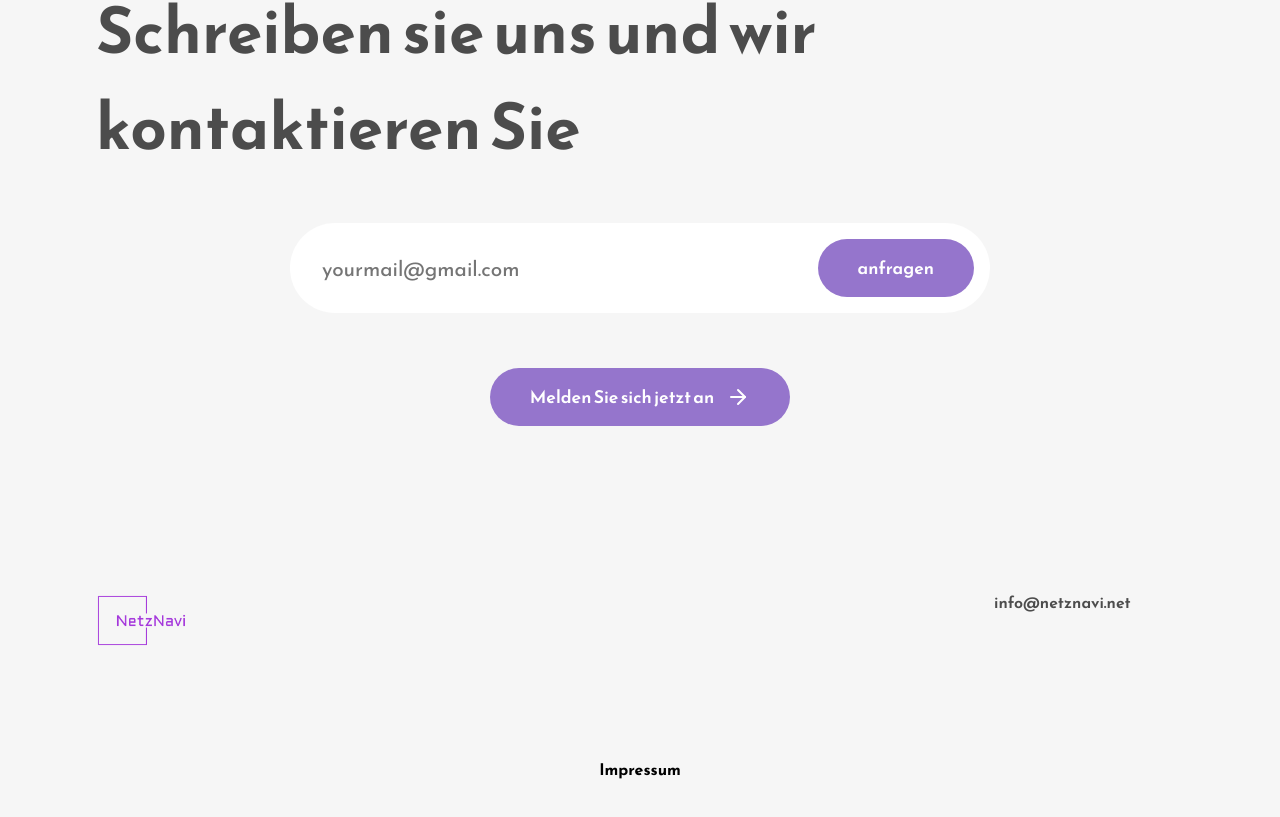
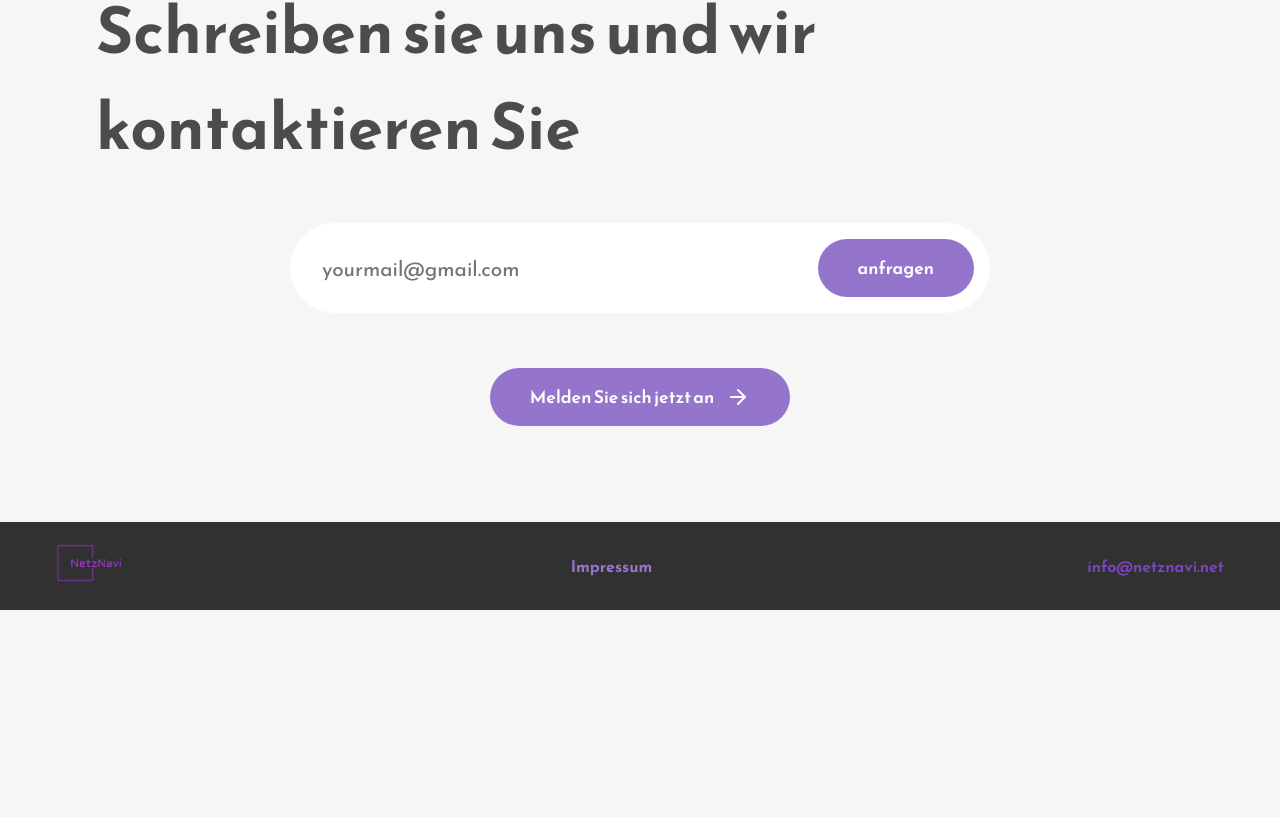
Before and after one commit to YuvrajShekhar/NetzNavi-Landing-Page, a React (Create React App) app: page / in a window 1280 px wide. Shown: the part 5741-6558 px from the top of the page. After the commit the page ends 6351 px from the top, so only its background shows below. Built offline with nearby package versions, Linux system fonts and the light colour scheme.

Commit message:
changed footer styling. made it darker and aligned elements in a single line

```diff
--- a/src/App.css
+++ b/src/App.css
@@ -230,9 +230,21 @@ nav {
   padding: 0.5rem 1rem;
 }
 .footer-wrapper {
-  margin: 6rem 0rem;
   display: flex;
-  margin-top: 10rem;
+  justify-content: space-between;
+  align-items: center;
+  max-width: 1200px;
+  margin: 0 auto;
+  padding: 0 1rem;
+}
+
+.footer-container {
+  background-color: #313131; /* Dark background */
+  padding: 1rem 0;
+  color: #7C45C3; /* White text for contrast */
+}
+.footer-logo-container img {
+  height: 50px; /* Adjust logo size */
 }
 .footer-logo-container {
   max-width: 110px;
@@ -254,14 +266,15 @@ nav {
   justify-content: flex-end;
 }
 .footer-section-columns {
-  display: flex;
+  /* display: flex;
   flex-direction: column;
-  min-width: 190px;
+  min-width: 190px; */
+  font-size: 1rem;
 }
 .footer-section-columns span {
   margin: 0.25rem 0rem;
   font-weight: 600;
-  color: #4c4c4c;
+  color: #7C45C3;
   cursor: pointer;
 }
 .testimonial-section-bottom {
@@ -444,6 +457,14 @@ nav {
   }
   .footer-wrapper {
     flex-direction: column;
+    align-items: center;
+    text-align: center;
+
+  }
+  .footer-logo-container,
+  .footer-section-columns,
+  .footer-impressum {
+    margin-bottom: 0.5rem;
   }
   .footer-section-two {
     flex-direction: column;
@@ -546,18 +567,18 @@ nav {
 .footer-impressum {
   margin-top: 1rem; /* Add space between footer content and Impressum link */
   text-align: center; /* Center the link */
-  width: 100%;
-  margin-bottom: 3rem;
+  margin-bottom: 1rem;
 }
 
 .footer-impressum a {
-  color: #000;
+  color: #9575CC;
   text-decoration: none;
   font-weight: bold;
 }
 
 .footer-impressum a:hover {
   text-decoration: underline;
+  color: #7C45C3;
 }
 
 .copyright-page {
--- a/src/App.js
+++ b/src/App.js
@@ -27,8 +27,8 @@ function App() {
 // Define the main layout with homepage sections
 const MainLayout = () => {
   return (
+    <>
       <div className="App">
-
         <div id="home"><Home /></div>
         <div id="about">
           <About/>
@@ -38,8 +38,9 @@ const MainLayout = () => {
         <div id="features"><Work/></div>
         <div id="testimonials"><Testimonials/></div>
         <div id="contact"><Contact/></div>
-      <Footer/>
       </div>
+      <Footer />
+    </>
   );
 };
 
--- a/src/Components/Footer.jsx
+++ b/src/Components/Footer.jsx
@@ -4,35 +4,17 @@ import { Link } from "react-router-dom";
 
 const Footer = () => {
   return (
-    <div>
-    <div className="footer-wrapper">
-      <div className="footer-section-one">
+    <div className="footer-container">
+      <div className="footer-wrapper">
         <div className="footer-logo-container">
-          <img src={Logo} alt="" />
+          <img src={Logo} alt="Logo" />
         </div>
-      </div>
-      <div className="footer-section-two">
-        {/* <div className="footer-section-columns">
-          <span>Qualität</span>
-          <span>helfen</span>
-          <span>Aktie</span>
-          <span>Erfahrungsberichte</span>
+        <div className="footer-impressum">
+          <Link to="/copyright">Impressum</Link>
         </div>
-        <div className="footer-section-columns">
-          <span>244-5333-7783</span>
-          <span>hello@netznavi.com</span>
-        </div>
-        <div className="footer-section-columns">
-          <span>Geschäftsbedingungen</span>
-          <span>Datenschutzrichtlinie</span>
-        </div> */}
         <div className="footer-section-columns">
           <span>info@netznavi.net</span>
         </div>
-      </div>
-    </div>
-    <div className="footer-impressum">
-    <Link to="/copyright">Impressum</Link>
       </div>
     </div>
   );
```
Lines whose indentation alone changed are shown as unchanged.
